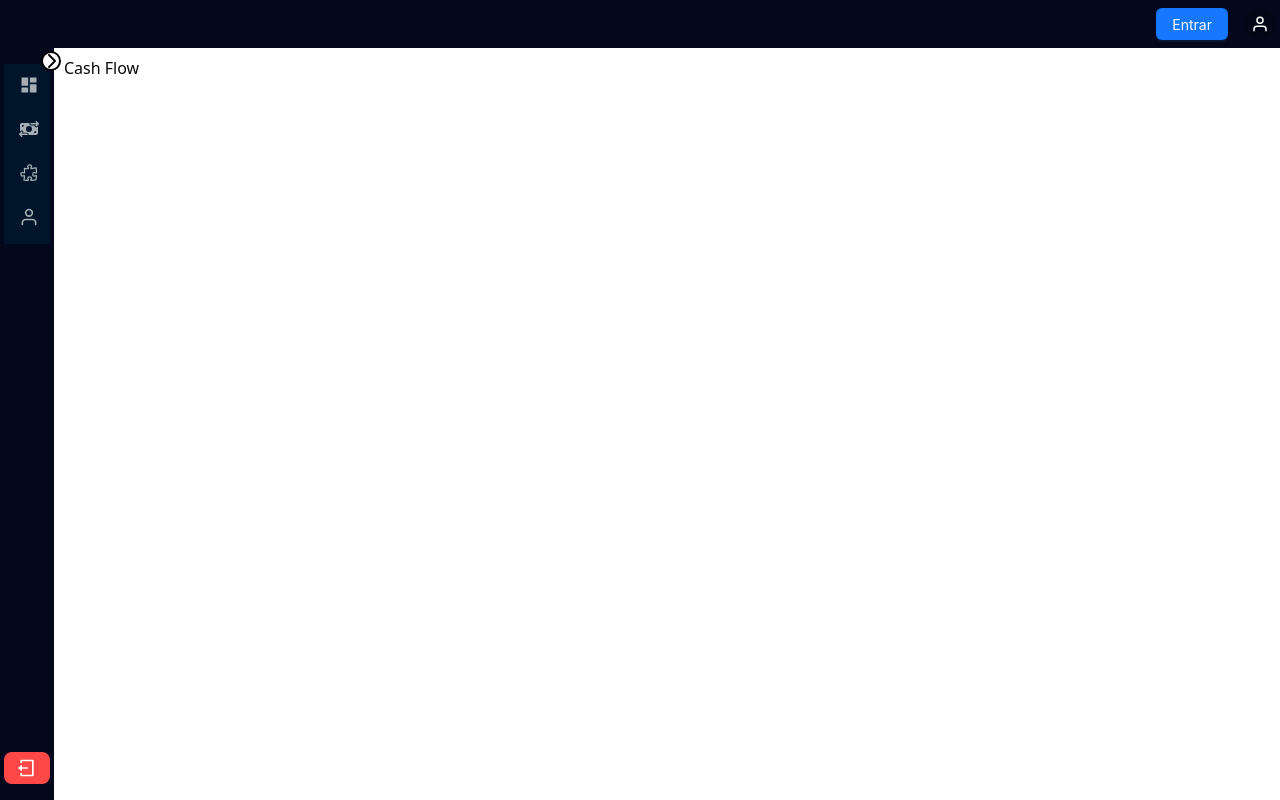
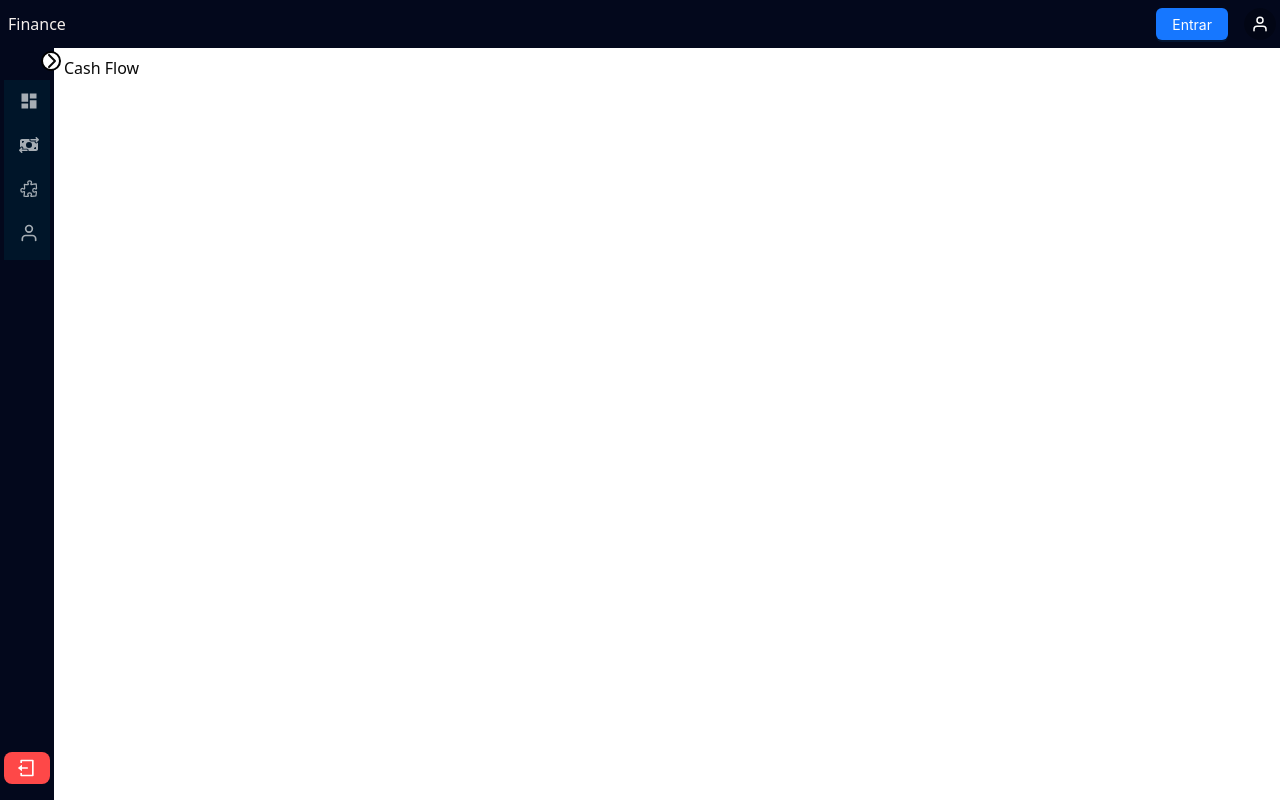
Before and after one commit to bruno-arruda-dev/finance-frontend, a Next.js app: page /cashFlow in a window 1280 px wide. Built offline with nearby package versions, Linux system fonts and the light colour scheme.

Commit message:
Ajusta experiência de usuário

```diff
--- a/src/components/CustomAvatar.tsx
+++ b/src/components/CustomAvatar.tsx
@@ -1,5 +1,6 @@
 import { isAuth } from '@/utils/isAuth';
-import { Avatar } from 'antd';
+import { Avatar, Tooltip } from 'antd';
+import Link from 'next/link';
 import { useEffect, useState } from 'react';
 import { FiUser } from "react-icons/fi";
 
@@ -16,10 +17,20 @@ export default function CustomAvatar() {
 
     const slug = getSlug()
 
+    const tooltipTitle = (
+        <Link href="/user/data">
+            Ir para Dados de Usuário
+        </Link>
+    )
+
     useEffect(() => {
         const newName = isAuth().name
         if (name) setName(newName)
     }, [isAuth()])
 
-    return !name ? <Avatar icon={<FiUser />} /> : <Avatar style={{ color: 'white', fontWeight: 'bold', cursor: 'pointer' }}>{slug}</Avatar>
+    return !name ? <Avatar icon={<FiUser />} />
+        : <Tooltip title={tooltipTitle} placement='bottomLeft' mouseLeaveDelay={2}>
+
+            <Avatar style={{ color: 'white', fontWeight: 'bold', cursor: 'pointer' }}>{slug}</Avatar>
+        </Tooltip>
 }
--- a/src/components/Header.tsx.tsx
+++ b/src/components/Header.tsx.tsx
@@ -1,28 +1,40 @@
 'use client'
 import { useEffect, useState } from "react";
-import { Button } from "antd";
+import { Button, Tooltip, Typography } from "antd";
 import CustomAvatar from "./CustomAvatar";
 import BasicModal from "./BasicModal";
 import LoginCard from "./LoginCard";
 import { isAuth } from "@/utils/isAuth";
-
+import { useParams } from "next/navigation";
+import Link from "next/link";
 
 export default function Header() {
-    const [loggedIn, setLoggedIn] = useState(sessionStorage.getItem('token') ? true : false)
-    const [isModalOpen, setIsModalOpen] = useState(false)
-    const token = isAuth().token
+    const params = useParams();
+    const [name, setName] = useState(isAuth().name);
+    const [token, setToken] = useState(isAuth().token);
+    const [isModalOpen, setIsModalOpen] = useState(false);
+
+    const greeting = !token
+        ? 'Finance'
+        : name
+            ? `Olá, ${name.split(' ')[0]}!`
+            : (
+                <Link href='/user/data'>
+                    Olá! Ainda não sei seu nome. Clica aqui e me conta!
+                </Link>
+            );
 
     useEffect(() => {
-        setLoggedIn(token ? true : false)
-    }, [isAuth()])
-
+        setToken(isAuth().token);
+        setName(isAuth().name);
+    }, [params]);
 
     return (
         <>
             <div className="w-full h-12 px-1 flex items-center justify-between bg-primary text-txt-primary">
-                <div />
+                <h1 className="ml-1">{greeting}</h1>
                 <div className="flex gap-4 h-full items-center">
-                    {!loggedIn && <Button type='primary' onClick={() => setIsModalOpen(true)}>Entrar</Button>}
+                    {!token && <Button type='primary' onClick={() => setIsModalOpen(true)}>Entrar</Button>}
                     <CustomAvatar />
                 </div>
             </div>
--- a/src/components/LateralBar.tsx
+++ b/src/components/LateralBar.tsx
@@ -1,6 +1,6 @@
 'use client'
 import { toastInfo } from "@/utils/toast-utils";
-import { Menu } from "antd";
+import { Menu, Tooltip } from "antd";
 import { useRouter } from "next/navigation";
 import { useState } from "react";
 import { FaHouseUser } from "react-icons/fa";
@@ -46,7 +46,7 @@ export default function LateralBar() {
     }
 
     function handleLogOut() {
-        sessionStorage.clear();
+        sessionStorage.removeItem('user-data');
         toastInfo('Ficarei aqui te esperando! Até a próxima 😊');
         router.push('/');
     }
@@ -90,10 +90,9 @@ export default function LateralBar() {
     return (
         <>
             <div className={`
-        h-[calc(100vh-48px)] flex bg-primary absolute flex-col justify-between bottom-0 left-0 py-4 px-1
+        h-[calc(100vh-48px)] flex bg-primary absolute flex-col justify-between bottom-0 left-0 pt-8 pb-4 px-1
         ${collapsed && 'w-[54px]'}
         `}>
-
                 <CollapseButton size="small" right={-7} top={3} onClick={handleCollapseMenu} />
 
                 <Menu
@@ -107,6 +106,7 @@ export default function LateralBar() {
                     onClick={handleMenuClick}
                 />
 
+                <Tooltip title={collapsed ? 'Sair do aplicativo' : ''} placement="right">
                     <div
                         onClick={() => setLogoutModal(true)}
                         className={`
@@ -116,6 +116,7 @@ export default function LateralBar() {
                         `}>
                         <RiLogoutBoxLine size={20} /> {!collapsed ? 'Sair' : ''}
                     </div>
+                </Tooltip>
             </div>
 
             <BasicModal
--- a/src/utils/toast-utils.ts
+++ b/src/utils/toast-utils.ts
@@ -1,9 +1,11 @@
 import { toast } from 'react-toastify';
+
+const autoClose = 3000
 
 export function toastSuccess(message: string) {
     toast.success(message, {
         position: "top-right",
-        autoClose: 5000,
+        autoClose: autoClose,
         hideProgressBar: false,
         closeOnClick: true,
         pauseOnHover: true,
@@ -16,7 +18,7 @@ export function toastSuccess(message: string) {
 export function toastAlert(message: string) {
     toast.warning(message, {
         position: "top-right",
-        autoClose: 6000,
+        autoClose: autoClose,
         hideProgressBar: false,
         closeOnClick: true,
         pauseOnHover: true,
@@ -29,7 +31,7 @@ export function toastAlert(message: string) {
 export function toastInfo(message: string) {
     toast.info(message, {
         position: "top-right",
-        autoClose: 6000,
+        autoClose: autoClose,
         hideProgressBar: false,
         closeOnClick: true,
         pauseOnHover: true,
@@ -42,7 +44,7 @@ export function toastInfo(message: string) {
 export function toastError(message: string) {
     toast.error(message, {
         position: "top-right",
-        autoClose: 6000,
+        autoClose: autoClose,
         hideProgressBar: false,
         closeOnClick: true,
         pauseOnHover: true,
```
Lines whose indentation alone changed are shown as unchanged.
